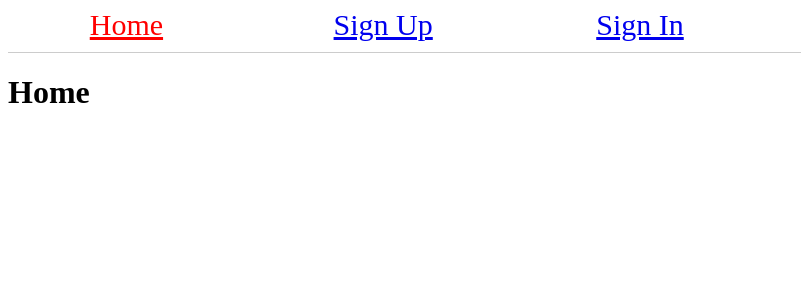
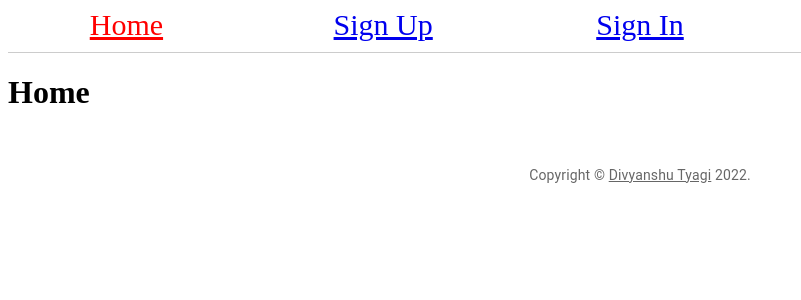
Before and after one commit to stressedtyagi/Jobs-Manager, a React (Create React App) app in the folder client/: page / in a window 1280 px wide. Shown: the top 300 px of the page, without its empty margins (0-801 px from the left). Built offline with nearby package versions, Linux system fonts and the light colour scheme.

Commit message:
Copyright Component Updated, Debuging code update

```diff
--- a/client/src/components/Drawer.js
+++ b/client/src/components/Drawer.js
@@ -1,3 +1,7 @@
+/**
+ * @note : USELESS CODE REMOVE WHENEVER NEEDED
+ */
+
 import { styled } from "@mui/material";
 import MuiDrawer from "@mui/material/Drawer";
 
--- a/client/src/components/EditForm.js
+++ b/client/src/components/EditForm.js
@@ -60,7 +60,6 @@ const EditForm = ({ job, state }) => {
                     token: browserActions.getLocalStorage("token"),
                 });
                 const newData = data.jobs.map((job) => {
-                    console.log(job);
                     return job._id === updatedJob._id ? updatedJob : job;
                 });
 
--- a/client/src/components/Footer.js
+++ b/client/src/components/Footer.js
@@ -1,7 +1,9 @@
+import Copyright from "./Copyright";
+
 /**
  * [TODO] : Add Footer
  */
 const Footer = () => {
-    return <div></div>;
+    return <Copyright sx={{ pt: 4 }} />;
 };
 export default Footer;
```
